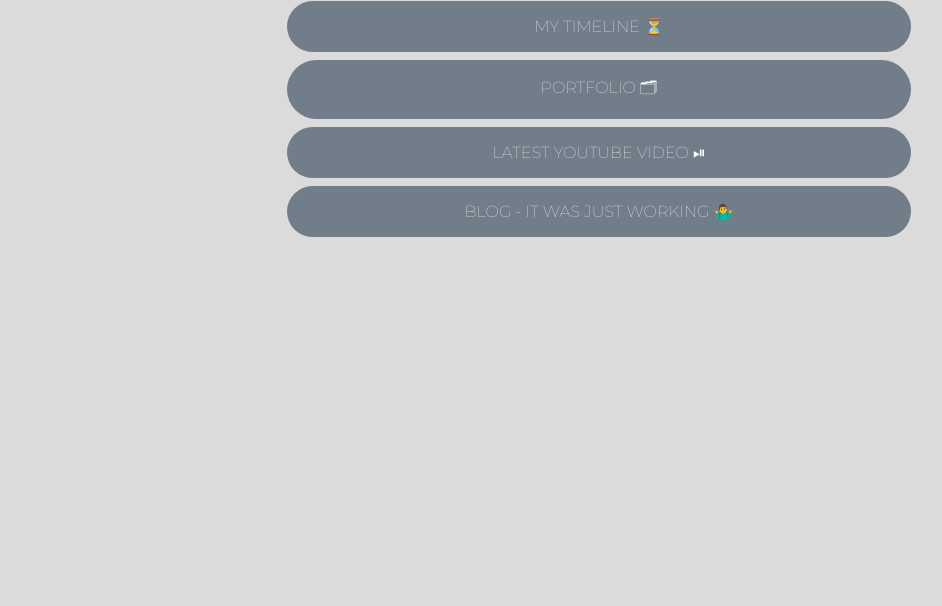
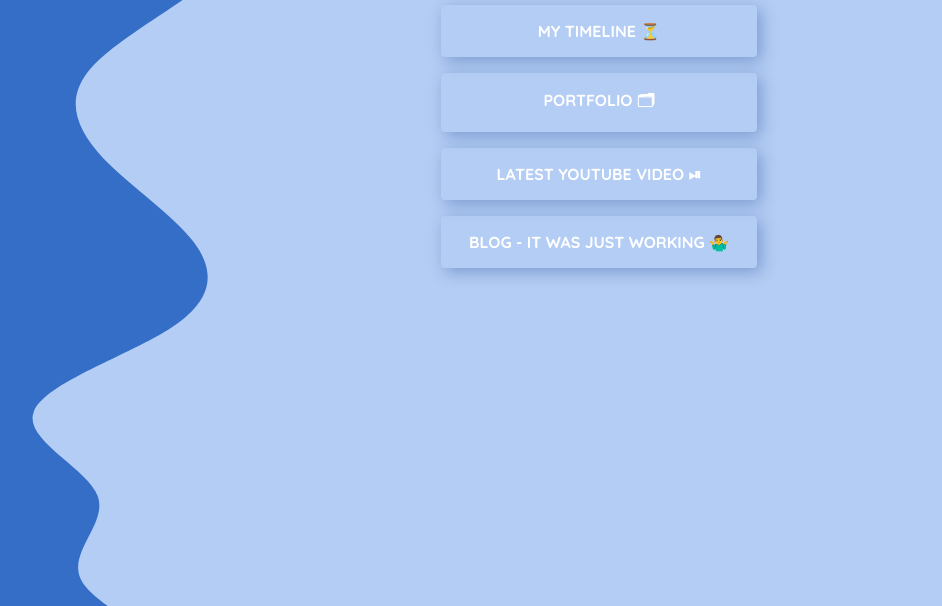
Before and after one commit to mrsauravsahu/link, a website: page index.html in a window 1280 px wide. Shown: the part 194-800 px from the top of the page, without its empty margins (41-983 px from the left). Drawn offline with Linux system fonts and the light colour scheme.

Commit message:
use a wave background

```diff
--- a/globals.css
+++ b/globals.css
@@ -1,5 +1,5 @@
 @import url('https://fonts.googleapis.com/css2?family=Rock+Salt&display=swap');
-@import url('https://fonts.googleapis.com/css2?family=Montserrat:wght@100;800&display=swap');
+@import url('https://fonts.googleapis.com/css2?family=Quicksand:wght@700&display=swap');
 
 :root {
   --accent-color: #4F4F50;
@@ -9,7 +9,7 @@
   --secondary-bg: #717D88;
 }
 
-html, body, main {
+html, body, .content-root {
   margin: 0;
   padding: 0;
   height: 100vh;
@@ -21,13 +21,18 @@
   align-items: center;
 }
 
-main {
+html {
+  background-color: #B4CDF4;
+}
+
+.content-root {
   max-width: 40rem;
   width: 100%;
 }
 
 body {
-  background-color: var(--accent-bg);
+  background: url('wave.svg');
+  background-repeat: no-repeat repeat;
 }
 
 h1 {
@@ -35,7 +40,7 @@
   font-size: 2.5rem;
   font-weight: 800;
   text-align: center;
-  color: var(--accent-color);
+  color: white;
   margin: 0;
   padding: 4rem 0.5rem 2rem 0.5rem;
 }
@@ -48,17 +53,40 @@
 
 a {
   text-align: center;
-  font-family: 'Montserrat', -apple-system, BlinkMacSystemFont, 'Segoe UI', Roboto, Oxygen, Ubuntu, Cantarell, 'Open Sans', 'Helvetica Neue', sans-serif;
+  font-family: 'QuickSand', -apple-system, BlinkMacSystemFont, 'Segoe UI', Roboto, Oxygen, Ubuntu, Cantarell, 'Open Sans', 'Helvetica Neue', sans-serif;
   color: var(--secondary-color);
-  background-color: var(--secondary-bg);
-  margin: 0.25rem .5rem;
+  font-weight: 700;
+  margin: .5rem .25rem;
+  backdrop-filter: blur(0.25rem);
+  -webkit-backdrop-filter: blur(0.25rem);
+  box-shadow: .25rem 0.25rem 1rem #1545925e;
   padding: 1rem 0;
   text-transform: uppercase;
   text-decoration: none;
-  border-radius: 4rem;
+  border-radius: .25rem;
   transition: transform 0.2s linear;
 }
 
 a:active {
   transform: translateY(0.25rem);
 }
+
+body {
+  animation-duration: 90s;
+  animation-name: wave;
+  animation-iteration-count: infinite;
+}
+
+/* wave animation */
+
+@keyframes wave {
+  0% {
+    background-position-y: 0%;
+  }
+  50% {
+    background-position-y: 100%;
+  }
+  100% {
+    background-position-y: 0%;
+  }
+}
--- a/index.html
+++ b/index.html
@@ -11,6 +11,7 @@
 
 <body>
   <main>
+    <div class="content-root">
       <h1>Saurav Sahu</h1>
       <section class="links">
         <a href="https://poly.work/mrsauravsahu">My TimeLine ⏳</a>
@@ -18,6 +19,7 @@
         <a href="https://youtu.be/8XWn2SO_V0Y">Latest YouTube Video ⏯</a>
         <a href="https://itwasjustworking.com">Blog - It was just working 🤷‍♂️</a>
       </section>
+    </div>
   </main>
 </body>
 
```
Also changed, not shown: wave.svg (added). Lines whose indentation alone changed are shown as unchanged.
